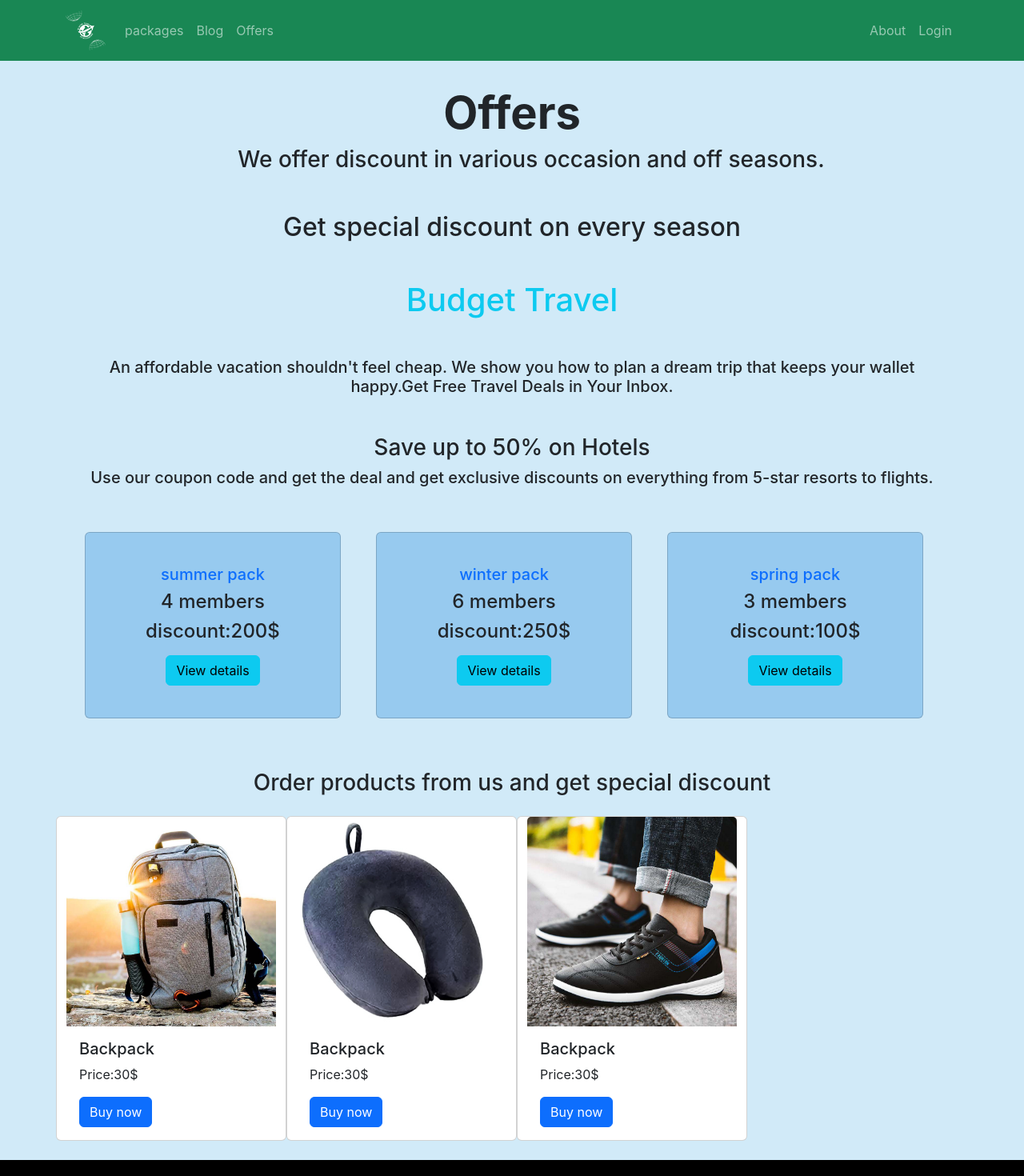
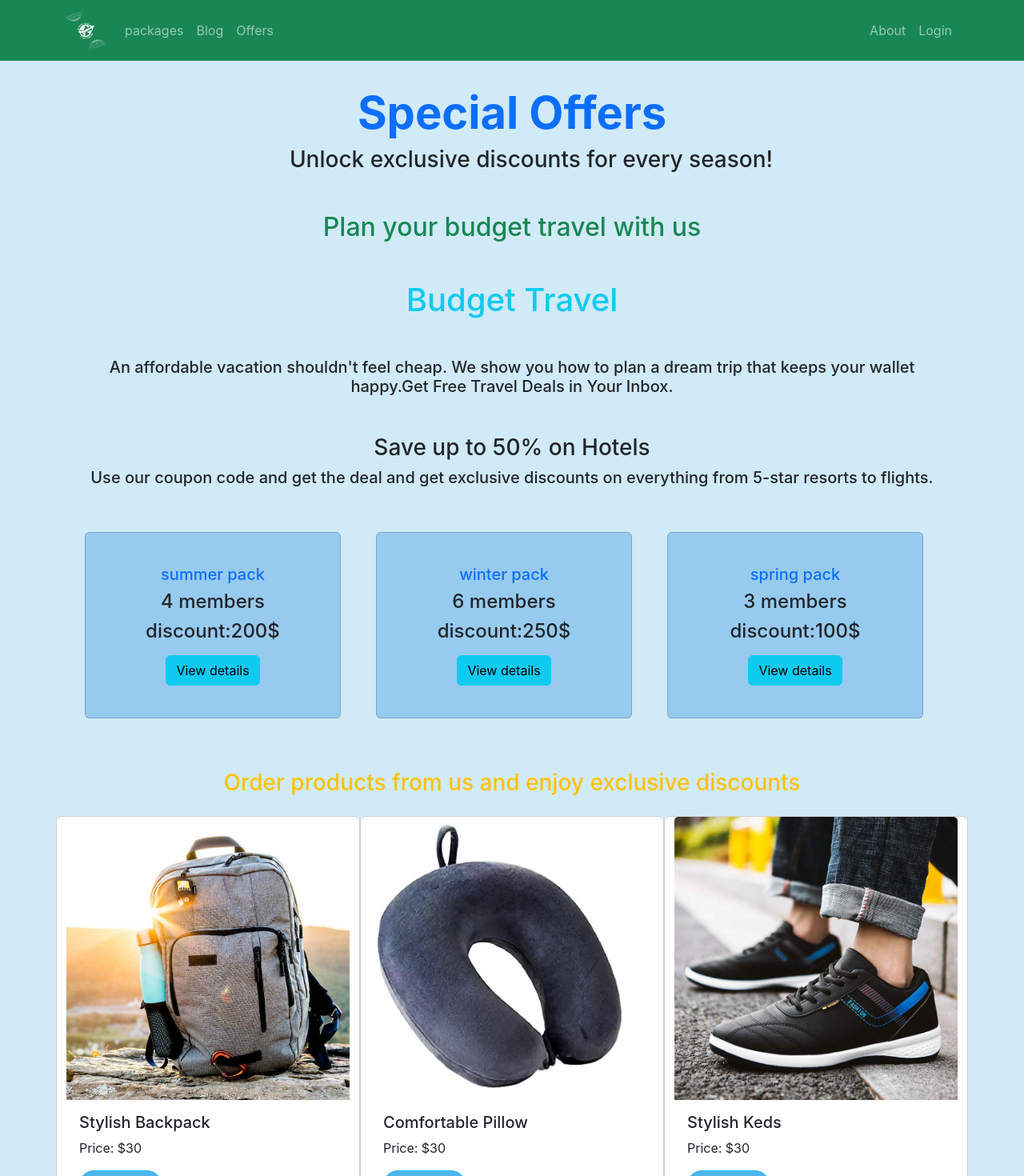
Before and after one commit to SifatNiloy/travelofun-client, a React (Create React App) app: page /offers in a window 1280 px wide. Shown: the top 1470 px of the page at 80% size. Built offline with nearby package versions, Linux system fonts and the light colour scheme; no server answers.

Commit message:
offers component styles modified with bootstrap class

```diff
--- a/src/components/Home/Offers/Offers.js
+++ b/src/components/Home/Offers/Offers.js
@@ -1,62 +1,64 @@
 import React from 'react';
 import { Button, Card } from 'react-bootstrap';
-import './Offers.css'
-import backpack from '../../../images/products/backpack.jpg'
-import pillow from '../../../images/products/pillow.jpg'
-import keds from '../../../images/products/keds.jpeg'
+import './Offers.css';
+import backpack from '../../../images/products/backpack.jpg';
+import pillow from '../../../images/products/pillow.jpg';
+import keds from '../../../images/products/keds.jpeg';
 import BudgetTravel from '../../BudgetTravel/BudgetTravel';
+
 const Offers = () => {
   return (
     <div className="offer-page">
-            <div className=' py-4 container'>
-                <h2 className='text-center mt-2 display-4 fw-bold'>Offers</h2>
-                <div >
-                    <h3 className='ms-5 text-center'>We offer discount in various occasion and off seasons. </h3>
-
+      <div className="py-4 container">
+        <h2 className="text-center mt-2 display-4 fw-bold text-primary">Special Offers</h2>
         <div>
-                        <h2 className='m-5 text-center'>Get special discount on every season </h2>
+          <h3 className="ms-5 text-center text-dark">Unlock exclusive discounts for every season!</h3>
+          <div>
+            <h2 className="m-5 text-center text-success">Plan your budget travel with us</h2>
             <BudgetTravel></BudgetTravel>
-
-
           </div>
         </div>
-                <h3 className=' my-3 text-center'>Order products from us and get special discount</h3>
-                <div className='row'>
-                    <Card className='col-sm-12 col-md-6 col-lg-4 mt-2' style={{ width: '18rem' }}>
-                        <Card.Img variant="top" src={backpack} />
+        <h3 className="my-3 text-center text-warning">Order products from us and enjoy exclusive discounts</h3>
+        <div className="row">
+          <Card className="col-sm-12 col-md-6 col-lg-4 mt-2 offer-card">
+            <Card.Img variant="top" src={backpack} className="offer-image" />
             <Card.Body>
-                            <Card.Title>Backpack</Card.Title>
+              <Card.Title>Stylish Backpack</Card.Title>
               <Card.Text>
-                                <p>Price:30$</p>
+                <p className="offer-price">Price: $30</p>
               </Card.Text>
-                            <Button variant="primary">Buy now</Button>
+              <Button variant="primary" className="exclusive-button">
+                Buy Now
+              </Button>
             </Card.Body>
           </Card>
-                    <Card className='col-sm-12 col-md-6 col-lg-4 mt-2' style={{ width: '18rem' }}>
-                        <Card.Img variant="top" src={pillow} />
+          <Card className="col-sm-12 col-md-6 col-lg-4 mt-2 offer-card">
+            <Card.Img variant="top" src={pillow} className="offer-image" />
             <Card.Body>
-                            <Card.Title>Backpack</Card.Title>
+              <Card.Title>Comfortable Pillow</Card.Title>
               <Card.Text>
-                                <p>Price:30$</p>
+                <p className="offer-price">Price: $30</p>
               </Card.Text>
-                            <Button variant="primary">Buy now</Button>
+              <Button variant="primary" className="exclusive-button">
+                Buy Now
+              </Button>
             </Card.Body>
           </Card>
-                    <Card className='col-sm-12 col-md-6 col-lg-4 mt-2' style={{ width: '18rem' }}>
-                        <Card.Img variant="top" src={keds} />
+          <Card className="col-sm-12 col-md-6 col-lg-4 mt-2 offer-card">
+            <Card.Img variant="top" src={keds} className="offer-image" />
             <Card.Body>
-                            <Card.Title>Backpack</Card.Title>
+              <Card.Title>Stylish Keds</Card.Title>
               <Card.Text>
-                                <p>Price:30$</p>
+                <p className="offer-price">Price: $30</p>
               </Card.Text>
-                            <Button variant="primary">Buy now</Button>
+              <Button variant="primary" className="exclusive-button">
+                Buy Now
+              </Button>
             </Card.Body>
           </Card>
-
         </div>
       </div>
     </div>
-
   );
 };
 
```
Lines whose indentation alone changed are shown as unchanged.
